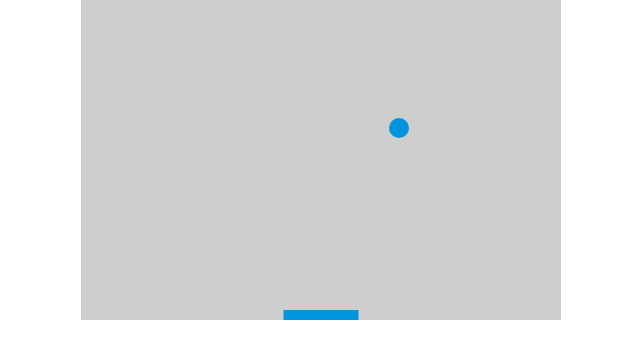
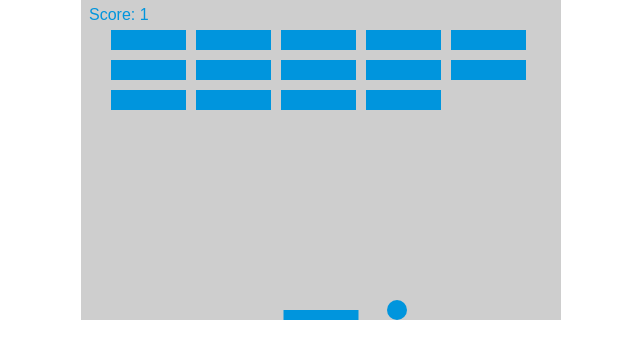
Before and after one commit to Jesse-Tingle/brick-breaker, a plain HTML site: page index.html in a window 1280 px wide. Shown: the whole page, without its empty margins (319-959 px from the left). Drawn offline with Linux system fonts and the light colour scheme.

Commit message:
adds ability to control paddle with mouse movement. Adds score tracking and resets if ball misses paddle

```diff
--- a/index.html
+++ b/index.html
@@ -37,9 +37,26 @@
         var paddleX = (canvas.width - paddleWidth) / 2;
         var rightPressed = false;
         var leftPressed = false;
+        var brickRowCount = 5;
+        var brickColumnCount = 3;
+        var brickWidth = 75;
+        var brickHeight = 20;
+        var brickPadding = 10;
+        var brickOffsetTop = 30;
+        var brickOffsetLeft = 30;
+        var score = 0;
+
+        var bricks = [];
+        for (var c = 0; c < brickColumnCount; c++) {
+            bricks[c] = [];
+            for (var r = 0; r < brickRowCount; r++) {
+                bricks[c][r] = { x: 0, y: 0, status: 1 };
+            }
+        }
 
         document.addEventListener("keydown", keyDownHandler, false);
         document.addEventListener("keyup", keyUpHandler, false);
+        document.addEventListener("mousemove", mouseMoveHandler, false);
 
         function keyDownHandler(e) {
             if (e.key == "Right" || e.key == "ArrowRight") {
@@ -59,6 +76,32 @@
             }
         }
 
+        function mouseMoveHandler(e) {
+            var relativeX = e.clientX - canvas.offsetLeft;
+            if (relativeX > 0 && relativeX < canvas.width) {
+                paddleX = relativeX - paddleWidth / 2;
+            }
+        }
+        function collisionDetection() {
+            for (var c = 0; c < brickColumnCount; c++) {
+                for (var r = 0; r < brickRowCount; r++) {
+                    var b = bricks[c][r];
+                    if (b.status == 1) {
+                        if (x > b.x && x < b.x + brickWidth && y > b.y && y < b.y + brickHeight) {
+                            dy = -dy;
+                            b.status = 0;
+                            score++;
+                            if (score == brickRowCount * brickColumnCount) {
+                                alert("YOU WIN, CONGRATS!");
+                                document.location.reload();
+                                clearInterval(interval); // Needed for Chrome to end game
+                            }
+                        }
+                    }
+                }
+            }
+        }
+
         function drawBall() {
             ctx.beginPath();
             ctx.arc(x, y, ballRadius, 0, Math.PI * 2);
@@ -73,37 +116,66 @@
             ctx.fill();
             ctx.closePath();
         }
+        function drawBricks() {
+            for (var c = 0; c < brickColumnCount; c++) {
+                for (var r = 0; r < brickRowCount; r++) {
+                    if (bricks[c][r].status == 1) {
+                        var brickX = (r * (brickWidth + brickPadding)) + brickOffsetLeft;
+                        var brickY = (c * (brickHeight + brickPadding)) + brickOffsetTop;
+                        bricks[c][r].x = brickX;
+                        bricks[c][r].y = brickY;
+                        ctx.beginPath();
+                        ctx.rect(brickX, brickY, brickWidth, brickHeight);
+                        ctx.fillStyle = "#0095DD";
+                        ctx.fill();
+                        ctx.closePath();
+                    }
+                }
+            }
+        }
+        function drawScore() {
+            ctx.font = "16px Arial";
+            ctx.fillStyle = "#0095DD";
+            ctx.fillText("Score: " + score, 8, 20);
+        }
 
         function draw() {
             ctx.clearRect(0, 0, canvas.width, canvas.height);
+            drawBricks();
             drawBall();
             drawPaddle();
+            drawScore();
+            collisionDetection();
 
             if (x + dx > canvas.width - ballRadius || x + dx < ballRadius) {
                 dx = -dx;
             }
-            if (y + dy > canvas.height - ballRadius || y + dy < ballRadius) {
+            if (y + dy < ballRadius) {
                 dy = -dy;
             }
-
-            if (rightPressed) {
-                paddleX += 7;
-                if (paddleX + paddleWidth > canvas.width) {
-                    paddleX = canvas.width - paddleWidth;
+            else if (y + dy > canvas.height - ballRadius) {
+                if (x > paddleX && x < paddleX + paddleWidth) {
+                    dy = -dy;
+                }
+                else {
+                    alert("GAME OVER");
+                    document.location.reload();
+                    clearInterval(interval); // Needed for Chrome to end game
                 }
             }
-            else if (leftPressed) {
+
+            if (rightPressed && paddleX < canvas.width - paddleWidth) {
+                paddleX += 7;
+            }
+            else if (leftPressed && paddleX > 0) {
                 paddleX -= 7;
-                if (paddleX < 0) {
-                    paddleX = 0;
-                }
             }
 
             x += dx;
             y += dy;
         }
 
-        setInterval(draw, 10);
+        var interval = setInterval(draw, 10);
     </script>
 
 </body>
```
